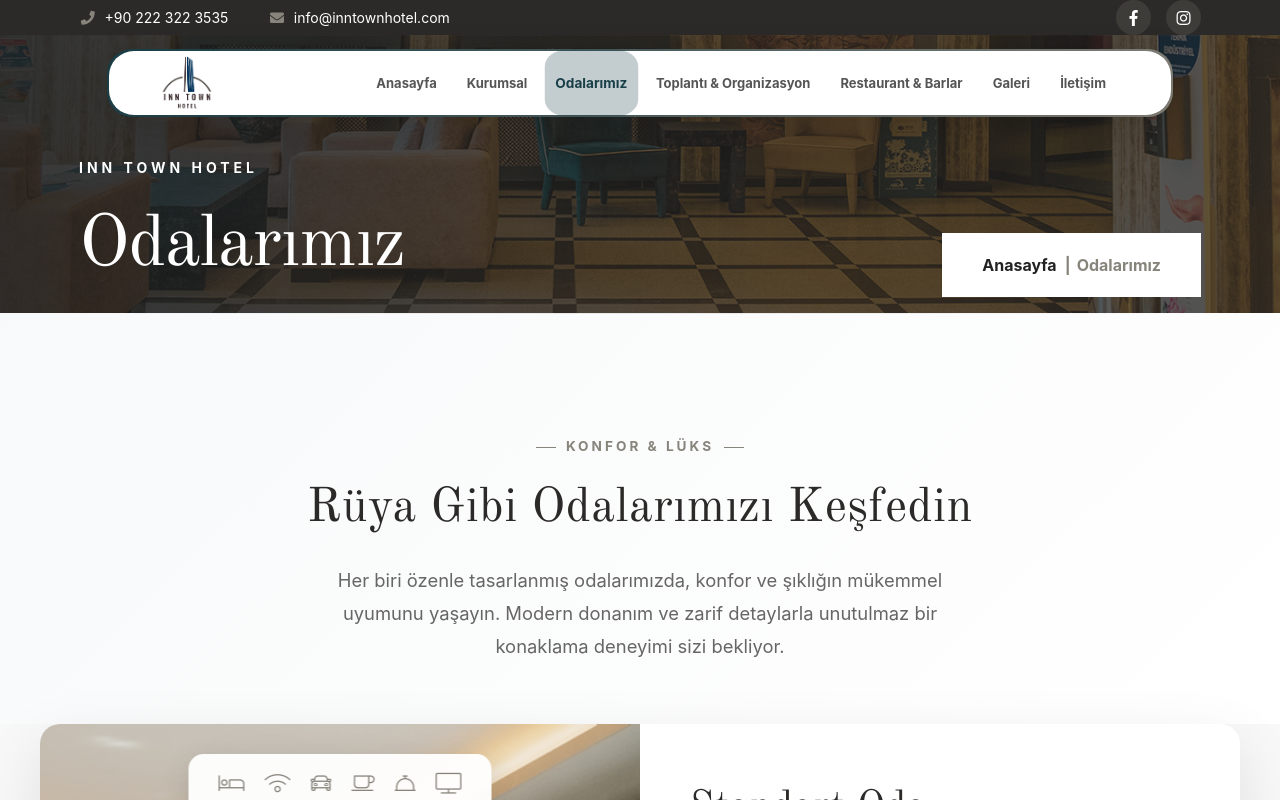
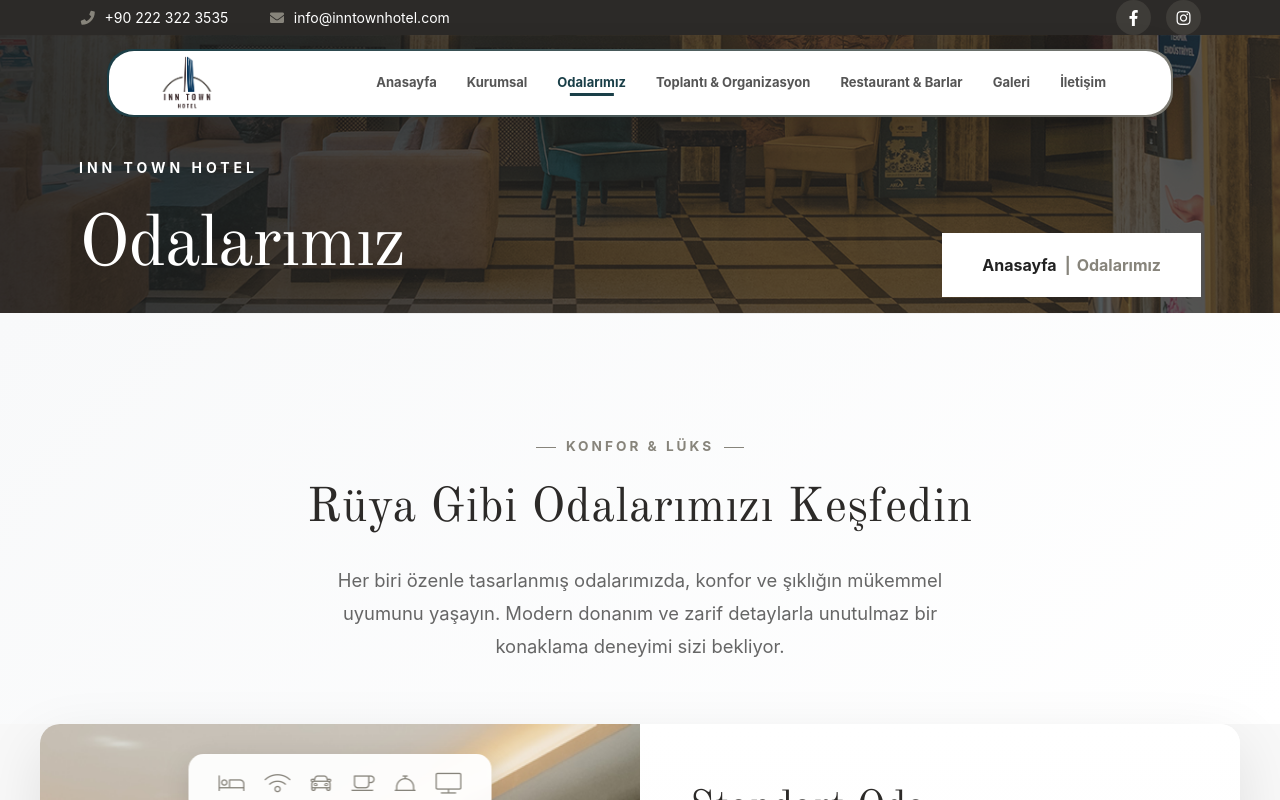
Before and after one commit to MB-Techs-of-Computer/inn-town-hotel, a Next.js app: page /rooms in a window 1280 px wide. Shown: the top 800 px of the page. Built offline with nearby package versions, Linux system fonts and the light colour scheme.

Commit message:
nav link hover

```diff
--- a/src/components/Header.tsx
+++ b/src/components/Header.tsx
@@ -97,38 +97,6 @@ export default function Header() {
   };
 }, []);
 
-  const moveIndicator = (e: React.MouseEvent<HTMLAnchorElement, MouseEvent>) => {
-    const indicator = document.getElementById("nav-indicator");
-    if (!indicator) return;
-    const rect = e.currentTarget.getBoundingClientRect();
-    const parentRect = e.currentTarget.closest("ul")?.getBoundingClientRect();
-    if (!parentRect) return;
-    indicator.style.width = rect.width + "px";
-    indicator.style.left = rect.left - parentRect.left + "px";
-  };
-
-  const resetIndicator = () => {
-    const activeLink = document.querySelector(".nav-link.actived") as HTMLElement;
-    const indicator = document.getElementById("nav-indicator");
-    if (activeLink && indicator) {
-      const rect = activeLink.getBoundingClientRect();
-      const parentRect = activeLink.closest("ul")?.getBoundingClientRect();
-      if (!parentRect) return;
-      indicator.style.width = rect.width + "px";
-      indicator.style.left = rect.left - parentRect.left + "px";
-    }
-  };
-
-  useEffect(() => {
-    setTimeout(() => {
-      resetIndicator();
-    }, 100);
-    window.addEventListener("resize", resetIndicator);
-    return () => {
-      window.removeEventListener("resize", resetIndicator);
-    };
-  }, [pathname]);
-
   return (
     <>
       <header className="header-three">
@@ -177,19 +145,17 @@ export default function Header() {
 
               <div className="nav-menu">
                 <div className="menu-items">
-                  <ul onMouseLeave={resetIndicator}>
+                  <ul>
                     {menuItems.map((item, index) => (
                       <li key={index}>
                         <Link
                           href={item.href}
                           className={`nav-link ${isMenuItemActive(item) ? "actived" : ""}`}
-                          onMouseEnter={moveIndicator}
                         >
                           {item.label}
                         </Link>
                       </li>
                     ))}
-                    <span className="nav-indicator" id="nav-indicator"></span>
                   </ul>
                 </div>
               </div>
--- a/src/styles/components/header.css
+++ b/src/styles/components/header.css
@@ -50,13 +50,11 @@ header .nav-container .site-logo img {
   z-index: 10;
 }
 
-/* Ana Navbar Container - Animasyon Kaldırıldı */
 header.header-three .nav-container {
   background: white;
   padding: 0 50px;
   position: relative;
   border-radius: 25px;
-  /* Sabit border-radius */
   margin: 0 30px;
   box-shadow: 0 10px 40px rgba(0, 0, 0, 0.15);
   overflow: visible;
@@ -66,7 +64,6 @@ header.header-three .nav-container {
   height: 5vw;
 }
 
-/* Gradient Border - Animasyon Kaldırıldı */
 header.header-three .nav-container::before {
   content: '';
   position: absolute;
@@ -75,7 +72,6 @@ header.header-three .nav-container::before {
   right: -2px;
   bottom: -2px;
   background: linear-gradient(135deg, #1a3f48 0%, #87847b 100%);
-  /* Sabit gradient */
   border-radius: 25px;
   z-index: -1;
 }
@@ -98,35 +94,37 @@ header.header-three .menu-items ul li {
   z-index: 100;
 }
 
-/* Menü linkleri */
 header.header-three .menu-items ul li .nav-link {
   font-size: 16px;
   font-weight: 700;
   color: #555;
   text-decoration: none;
-  line-height: 5vw;
+  line-height: 2vw;
   padding: 0 20px;
   transition: all 0.3s ease;
   position: relative;
-  z-index: 3;
-  border-radius: 25%;
   display: block;
 }
 
-/* Hover Efekti */
+header.header-three .menu-items ul li .nav-link.actived::after {
+  content: '';
+  position: absolute;
+  bottom: 0;
+  left: 50%;
+  transform: translateX(-50%);
+  width: 50%;
+  height: 3px;
+  background: #1a3f48;
+}
+
 header.header-three .menu-items ul li .nav-link:hover {
   color: #1a3f48;
-  background: #1a3f4842;
 }
 
-/* Aktif Link */
 header.header-three .menu-items ul li .nav-link.actived {
   color: #1a3f48;
-  background: #1a3f4842;
-  transform: scale(1.05);
 }
 
-/* Header Three */
 header.header-three {
   background-color: transparent;
   position: relative;
@@ -630,6 +628,12 @@ body.mobile-menu-open {
   }
 }
 
-.nav-indicator {
-  display: none;
+header.header-three .nav-indicator {
+  position: absolute;
+  bottom: 0;
+  height: 3px;
+  background: linear-gradient(90deg, #1a3f48 0%, #87847b 100%);
+  transition: all 0.4s cubic-bezier(0.4, 0, 0.2, 1);
+  border-radius: 2px;
+  z-index: 2;
 }
```
Lines whose indentation alone changed are shown as unchanged.
